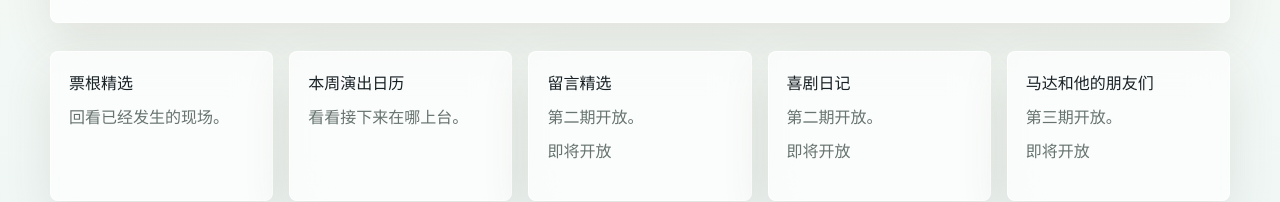
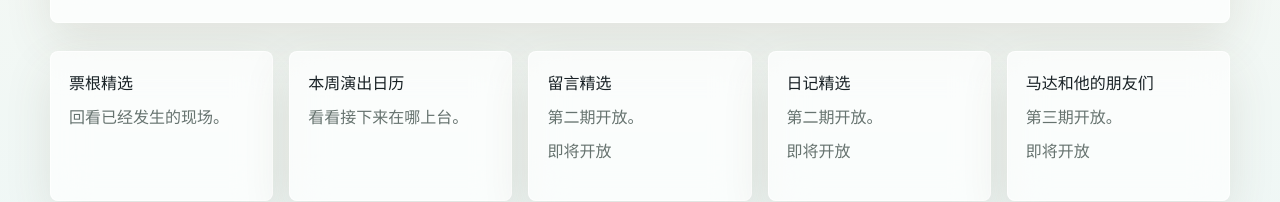
Before and after one commit to twb001122/ticketsave_web, a React (Vite) app: page / in a window 1280 px wide. Shown: the part 482-684 px from the top of the page. Built offline with nearby package versions, Linux system fonts and the light colour scheme.

Commit message:
fix: align diary module label

```diff
--- a/src/home-page.tsx
+++ b/src/home-page.tsx
@@ -8,7 +8,7 @@ const modules = [
   { title: "票根精选", body: "回看已经发生的现场。", path: "/tickets", enabled: true },
   { title: "本周演出日历", body: "看看接下来在哪上台。", path: "/calendar", enabled: true },
   { title: "留言精选", body: "第二期开放。", path: "/guestbook", enabled: false },
-  { title: "喜剧日记", body: "第二期开放。", path: "/diary", enabled: false },
+  { title: "日记精选", body: "第二期开放。", path: "/diary", enabled: false },
   { title: "马达和他的朋友们", body: "第三期开放。", path: "/friends", enabled: false }
 ];
 
```
Also changed, not shown: 1 other file (tests, documents, lock files or other folders).
